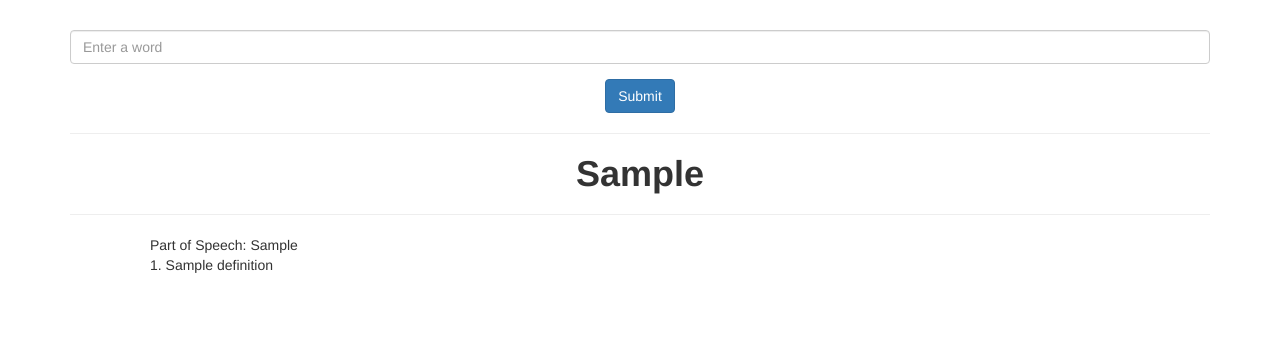
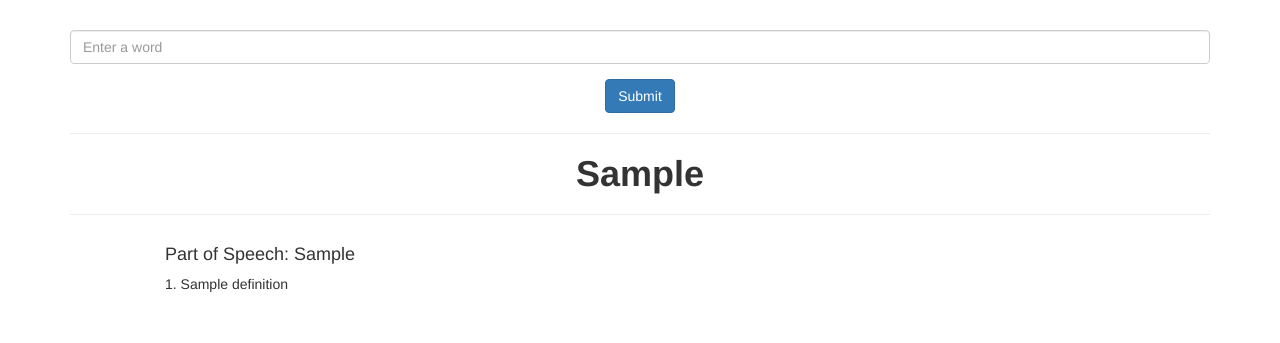
Before and after one commit to sunny-ksh/Dictionary_App, a Flask app: template templates/find.html in a window 1280 px wide. Shown: the part 52-395 px from the top of the page. Run offline with Flask 3, Linux system fonts and the light colour scheme; the template is opened without the code that fills it: most values are stand-ins (such as "Sample title", 1, 10 or a date in 2020); some libraries are stand-ins or nearby versions.

Commit message:
Sub commit

```diff
--- a/templates/find.html
+++ b/templates/find.html
@@ -25,13 +25,14 @@
   <h1 align="center"><b>{{ current_word }}</b></h1>
   <hr>
 
+  <div class="container">
     <ul>
       {% set len = result["meanings"]|length %}
       {% for i in range(len) %}
         {% set num_def = result["meanings"][i]["definitions"]|length %}
         {% for j in range(num_def) %}
   	{% if j == 0 %}
-	  <ul> Part of Speech: {{ result["meanings"][i]["partOfSpeech"] }}</ul>
+	  <ul><h4> Part of Speech: {{ result["meanings"][i]["partOfSpeech"] }}</ul></h4>
   	{% endif %}
   	<ul> {{j+1}}. {{ result["meanings"][i]["definitions"][j]["definition"] }}</ul>
   	<br>
@@ -39,5 +40,6 @@
         <br>
       {% endfor %}
     </ul>
+  </div>
 
 {% endblock %}
```
Lines whose indentation alone changed are shown as unchanged.
